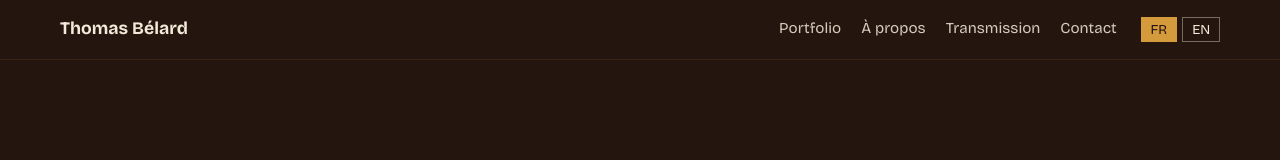
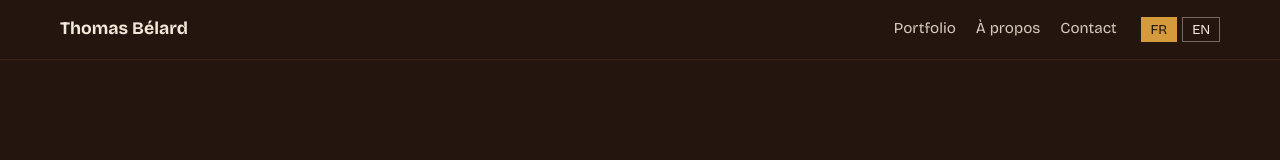
Before and after one commit to Niglo-42/patisserie, a plain HTML site: page index.html in a window 1280 px wide. Shown: the top 160 px of the page. Drawn offline with nearby package versions, Linux system fonts and the light colour scheme.

Commit message:
Comment out Transmission link in navigation menu
Comment out the 'Transmission' link in the menu.

```diff
--- a/index.html
+++ b/index.html
@@ -331,7 +331,7 @@
       <nav class="menu" aria-label="Menu">
         <a href="#portfolio"><span lang="fr">Portfolio</span><span lang="en">Portfolio</span></a>
         <a href="#a-propos"><span lang="fr">À propos</span><span lang="en">About</span></a>
-        <a href="#transmission"><span lang="fr">Transmission</span><span lang="en">Teaching</span></a>
+        <!-- <a href="#transmission"><span lang="fr">Transmission</span><span lang="en">Teaching</span></a> -->
         <a href="#contact"><span lang="fr">Contact</span><span lang="en">Contact</span></a>
       </nav>
       <div class="langues">
```
